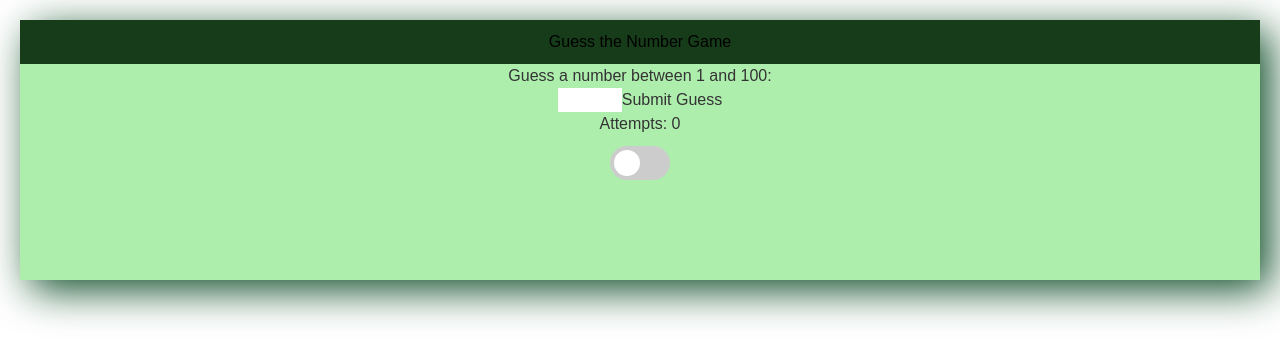
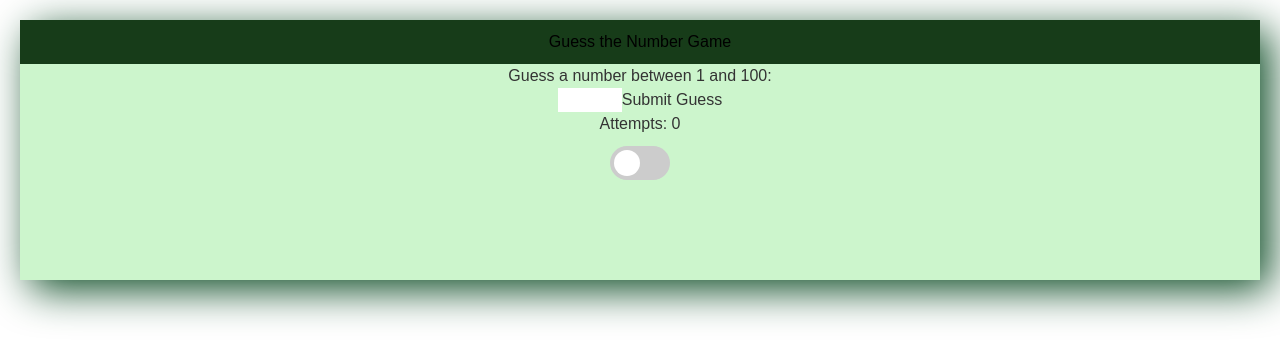
Before and after one commit to madhuriprao/guess-the-number-ts-conversion, a React (Vite) app in the folder client/: page / in a window 1280 px wide. Shown: the top 362 px of the page. Built offline with nearby package versions, Linux system fonts and the light colour scheme.

Commit message:
bg change part converted to ts

```diff
--- a/client/src/App.tsx
+++ b/client/src/App.tsx
@@ -44,7 +44,7 @@ const App = () => {
     // Clear the guess input
     setGuess('');
   };
-  const [darkMode, setDarkMode] = useState(false);
+  const [darkMode, setDarkMode] = useState<boolean>(false);
   return (
 
     <>
--- a/client/src/components/header.css
+++ b/client/src/components/header.css
@@ -23,7 +23,7 @@ nav {
   }
 
   .light-mode {
-    background-color:rgb(173, 238, 173);
+    background-color:rgb(204, 245, 204);
     color: #333;
     height: 100vh;
     transition: background-color 0.25s ease-in-out;
```
